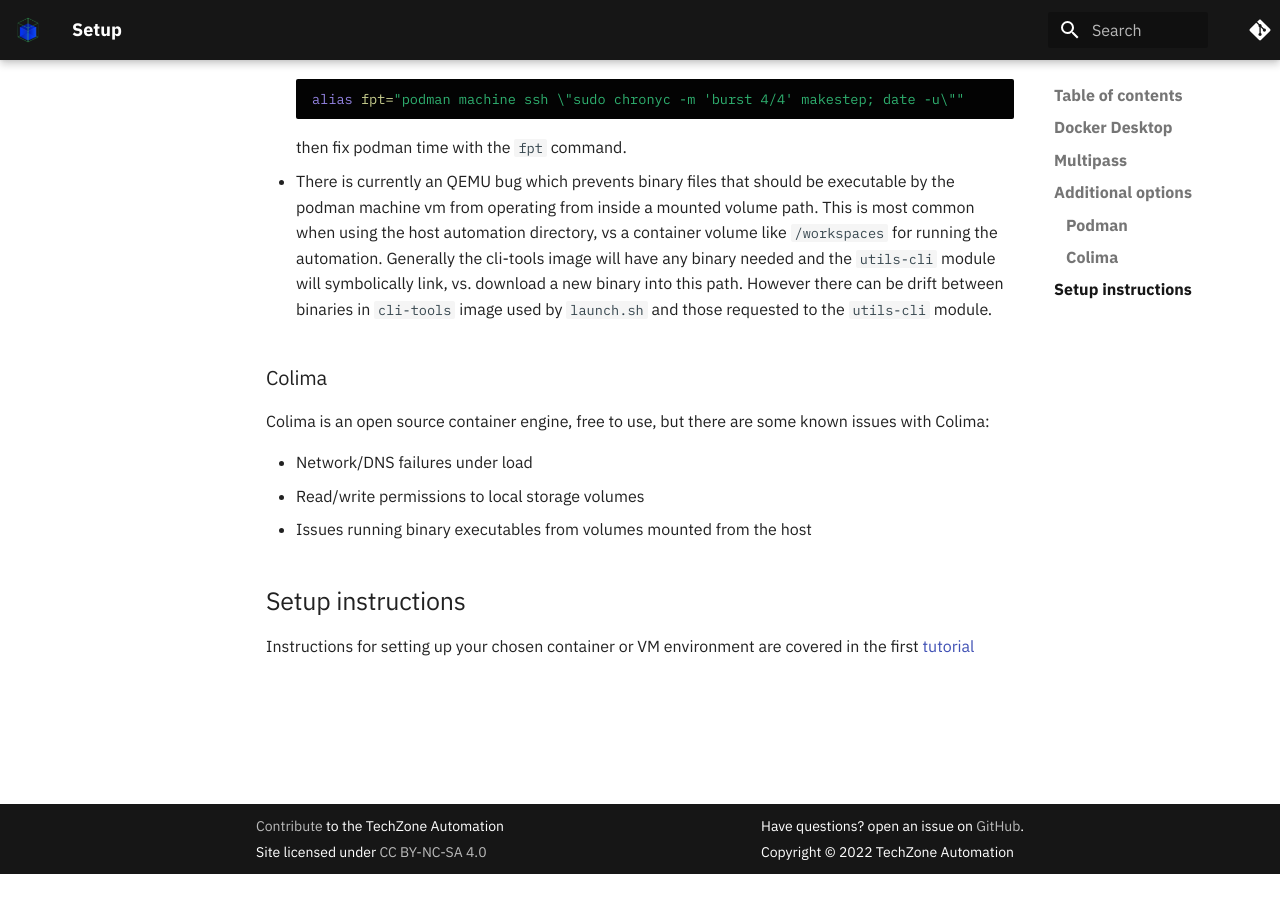
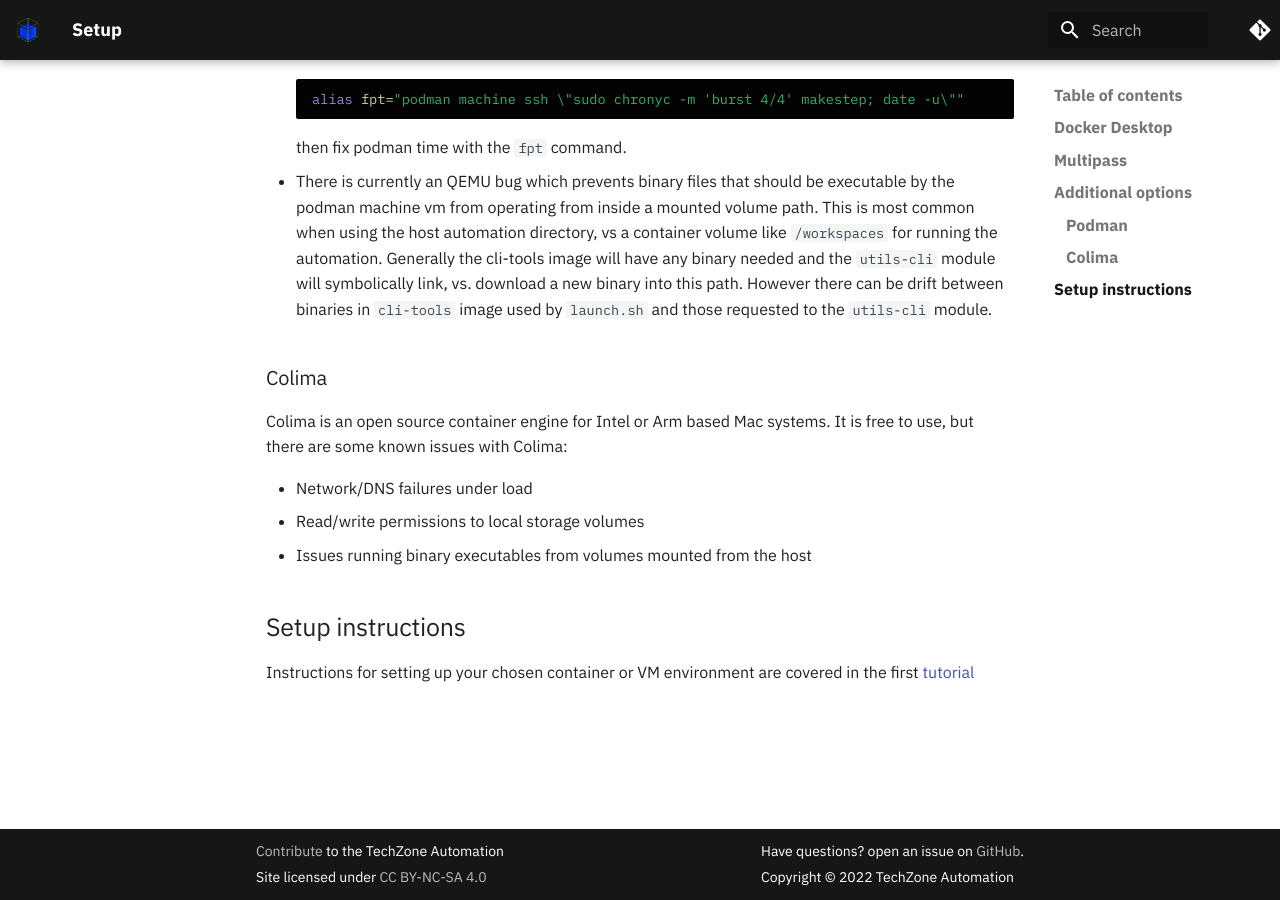
Before and after one commit to cloud-native-toolkit/site-operator-guide, an MkDocs documentation site: the page built from docs/getting-started/setup.md, in a window 1280 px wide and 900 px high, scrolled down 1649 px. Built offline with MkDocs 1.6.1 and Material for MkDocs 9.7.7, drawn with Linux system fonts in a browser that asks for light colours; comment, search, counter and statistics services are not loaded; before the commit the page ends 2523 px from its top, so only the background shows below that.

```diff
--- a/docs/getting-started/setup.md
+++ b/docs/getting-started/setup.md
@@ -58,7 +58,7 @@
 
 ### Colima
 
-Colima is an open source container engine, free to use, but there are some known issues with Colima:
+Colima is an open source container engine for Intel or Arm based Mac systems.  It is free to use, but there are some known issues with Colima:
 
 -   Network/DNS failures under load
 -   Read/write permissions to local storage volumes
```
Also changed, not shown: docs/getting-started/overview.md (+1 -1 lines), docs/tutorials/1-setup.md (+21 -4 lines).
